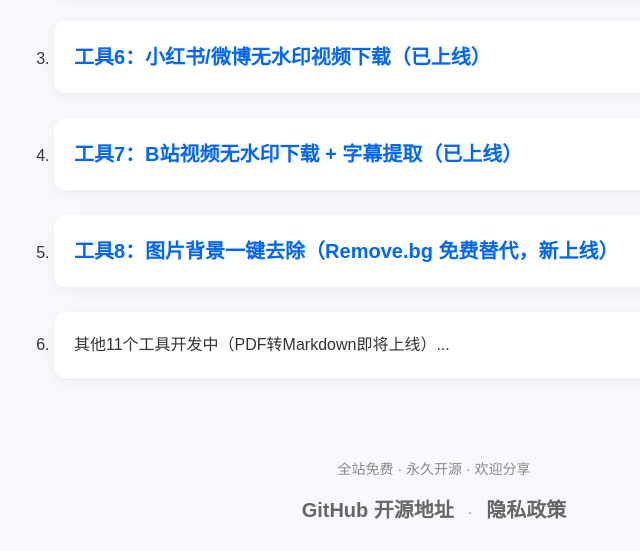
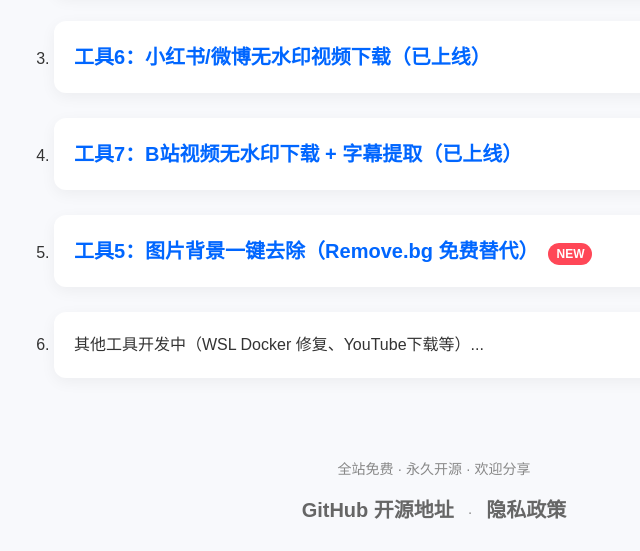
Before and after one commit to HRronaldo/tools-hub-2025, a FastAPI app: page / in a window 1280 px wide. Shown: the part 304-855 px from the top of the page, without its empty margins (206-846 px from the left). Run offline with FastAPI, Linux system fonts and the light colour scheme.

Commit message:
阶段性整理

```diff
--- a/templates/index.html
+++ b/templates/index.html
@@ -19,6 +19,7 @@
         li:hover { transform: translateY(-5px); }
         a { text-decoration: none; color: #0066ff; font-size: 20px; font-weight: bold; }
         a:hover { text-decoration: underline; }
+        .new-tag { background: #ff4757; color: white; font-size: 12px; padding: 4px 8px; border-radius: 12px; margin-left: 10px; }
         .footer { text-align: center; margin-top: 80px; color: #888; font-size: 14px; }
         .footer a { color: #666; margin: 0 10px; text-decoration: none; }
         .footer a:hover { text-decoration: underline; }
@@ -32,8 +33,8 @@
             <li><a href="/tool/5"><strong>工具5：PDF → Markdown 完美转换（已上线）</strong></a></li>
             <li><a href="/tool/6"><strong>工具6：小红书/微博无水印视频下载（已上线）</strong></a></li>
             <li><a href="/tool/7"><strong>工具7：B站视频无水印下载 + 字幕提取（已上线）</strong></a></li>
-            <li><a href="/tool/8"><strong>工具8：图片背景一键去除（Remove.bg 免费替代，新上线）</strong></a></li>
-            <li>其他11个工具开发中（PDF转Markdown即将上线）...</li>
+            <li><a href="/tool/8"><strong>工具5：图片背景一键去除（Remove.bg 免费替代）<span class="new-tag">NEW</span></strong></a></li>
+            <li>其他工具开发中（WSL Docker 修复、YouTube下载等）...</li>
         </ol>
 
         <div class="footer">
```
Also changed, not shown: README.md.
